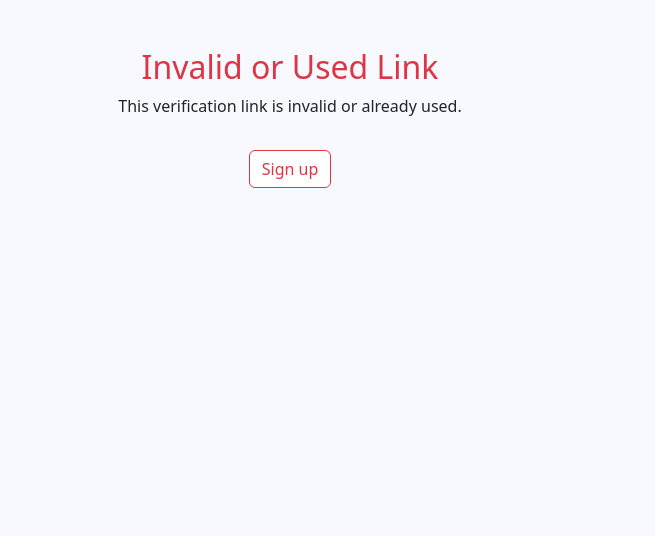
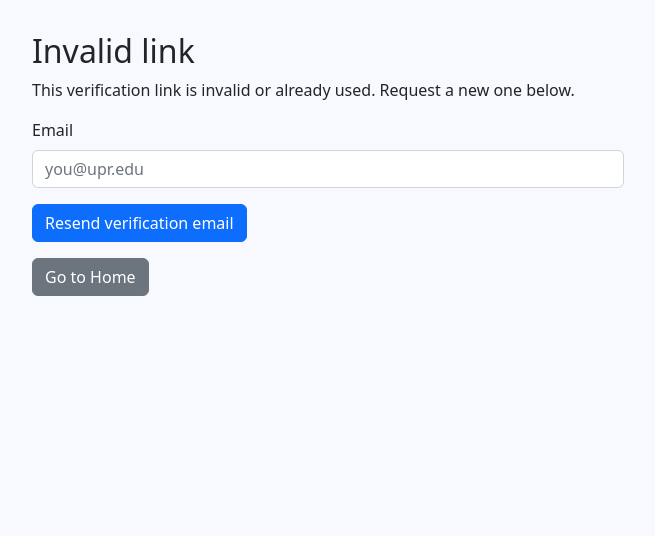
Before and after one commit to diegomartinez13/rum-marketplace, a Django app: page /verify/1/ in a window 1280 px wide. Shown: the part 76-612 px from the top of the page, without its empty margins (312-967 px from the left). Run offline with Django 5.2, Linux system fonts and the light colour scheme; some libraries are stand-ins or nearby versions.

Commit message:
Fix verify view (add GET/POST handlers) and resend verification feature

```diff
--- a/docker-compose.yml
+++ b/docker-compose.yml
@@ -11,8 +11,9 @@ services:
     depends_on:
       - db
     environment:
-      # - EMAIL_BACKEND=django.core.mail.backends.smtp.EmailBackend
-      - EMAIL_BACKEND=django.core.mail.backends.console.EmailBackend
+      #- EMAIL_BACKEND=django.core.mail.backends.smtp.EmailBackend
+      #- EMAIL_BACKEND=django.core.mail.backends.console.EmailBackend
+      - SENDGRID_API_KEY=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
       - EMAIL_HOST=smtp.gmail.com
       - EMAIL_PORT=587
       - EMAIL_USE_TLS=true
--- a/requirements.txt
+++ b/requirements.txt
@@ -5,3 +5,4 @@ psycopg-binary==3.2.9
 sqlparse==0.5.3
 pillow==11.3.0
 gunicorn
+django-anymail
--- /dev/null
+++ b/store_app/templates/partials/_resend_block.html
@@ -0,0 +1,8 @@
+<form method="post" action="{% url 'store_app:resend_verification' %}" class="mt-3">
+  {% csrf_token %}
+  <div class="mb-3">
+    <label for="resend-email" class="form-label">Email</label>
+    <input id="resend-email" name="email" type="email" class="form-control" placeholder="you@upr.edu" required>
+  </div>
+  <button type="submit" class="btn btn-primary">Resend verification email</button>
+</form>
--- a/store_app/templates/verify_result.html
+++ b/store_app/templates/verify_result.html
@@ -1,20 +1,37 @@
 {% extends "base.html" %}
 {% block content %}
-<div class="container mt-5 text-center align-items-center justify-content-center">
-  {% if status == "ok" %}
-  <h2 class="text-success">Email Verified!</h2>
-  <p>Your account is now active. You can log in and use all features.</p>
-  <a href="{% url 'store_app:login' %}" class="btn btn-success mt-3">Go to Login</a>
+  <div class="container" style="max-width:600px;margin:2rem auto;">
 
-  {% elif status == "expired" %}
-  <h2 class="text-warning">Verification Link Expired</h2>
-  <p>The verification link expired. Please sign up again or request a new one.</p>
-  <a href="{% url 'store_app:signup' %}" class="btn btn-outline-warning mt-3">Sign up again</a>
+    {% if status == "ok" %}
+      <h2>Verified!</h2>
+      <p>Your email has been verified. You can now use all features.</p>
 
-  {% else %}
-  <h2 class="text-danger">Invalid or Used Link</h2>
-  <p>This verification link is invalid or already used.</p>
-  <a href="{% url 'store_app:signup' %}" class="btn btn-outline-danger mt-3">Sign up</a>
-  {% endif %}
-</div>
+    {% elif status == "expired" %}
+      <h2>Link expired</h2>
+      <p>This verification link has expired. Request a new one below.</p>
+      {% include "partials/_resend_block.html" %}
+
+    {% elif status == "invalid" %}
+      <h2>Invalid link</h2>
+      <p>This verification link is invalid or already used. Request a new one below.</p>
+      {% include "partials/_resend_block.html" %}
+
+    {% elif status == "resent" %}
+      <h2>Verification email sent</h2>
+      <p>Check your inbox for the new verification email. Open the link and press the <b>Activate</b> button.</p>
+
+    {% elif status == "resend_form" %}
+      <h2>Resend verification</h2>
+      {% include "partials/_resend_block.html" %}
+
+    {% else %}
+      <h2>Verification</h2>
+      <p>If you need a new verification email, request it below.</p>
+      {% include "partials/_resend_block.html" %}
+    {% endif %}
+
+    <p style="margin-top:1rem;">
+      <a href="{% url 'store_app:home' %}" class="btn btn-secondary">Go to Home</a>
+    </p>
+  </div>
 {% endblock %}
--- a/store_app/urls.py
+++ b/store_app/urls.py
@@ -1,19 +1,19 @@
 from django.urls import path
 from . import views
 from django.views.generic import TemplateView
-from .views import SignupView, login_view, VerifyEmailView, home
 from django.shortcuts import render
-
+from . import views
 
 app_name = "store_app"
 
 urlpatterns = [
-    path("", home, name="home"),
+    path("", views.home, name="home"),
     path("search/", views.search, name="search"),
     path("login/", views.login_view, name="login"),
     path("logout/", views.logout_view, name="logout"),
-    path("signup/", SignupView.as_view(), name="signup"),
-    path("verify/<str:token>/", VerifyEmailView.as_view(), name="verify_email"),
+    path("signup/", views.SignupView.as_view(), name="signup"),
+    path("verify/<str:token>/", views.VerifyEmailView.as_view(), name="verify_email"),
+    path("verify/resend/", views.ResendVerificationView.as_view(), name="resend_verification"),
     path(
         "verify-email/",
         lambda r: render(r, "registration/email_verification_sent.html"),
--- a/store_app/views.py
+++ b/store_app/views.py
@@ -265,31 +265,119 @@ class SignupView(View):
 
 
 class VerifyEmailView(View):
+    """
+    Two-step email verification:
+    - GET  /accounts/verify/<token>/  -> show confirmation page with a button
+    - POST /accounts/verify/<token>/  -> re-check token + expiry, then activate
+    """
+
+    confirm_template = "activation_confirm.html"
+    result_template = "verify_result.html"
+
+    def _get_profile_for_token(self, token):
+        from django.utils import timezone
+        try:
+            profile = UserProfile.objects.select_related("user").get(
+                email_token=token,
+                pending_email_verification=True,
+            )
+        except UserProfile.DoesNotExist:
+            return None, "invalid"
+
+        # Expiration check
+        if profile.email_token_expires_at and profile.email_token_expires_at < timezone.now():
+            return None, "expired"
+
+        return profile, "ok"
+
+    def get(self, request, token):
+        # Show the confirmation page only (do NOT activate here)
+        profile, status = self._get_profile_for_token(token)
+        if status != "ok":
+            # Render a generic result page the app already uses
+            return render(request, self.result_template, {"status": status})
+
+        return render(
+            request,
+            self.confirm_template,
+            {
+                "user": profile.user,
+                "token": token,  # included as hidden field in the form
+            },
+        )
+
+    def post(self, request, token):
+        # Only a human click (POST) can activate the account
+        profile, status = self._get_profile_for_token(token)
+        if status != "ok":
+            return render(request, self.result_template, {"status": status})
+
+        # Re-check that the token still matches (defense-in-depth)
+        if profile.email_token != token or not profile.pending_email_verification:
+            return render(request, self.result_template, {"status": "invalid"})
+
+        # Mark verified
+        profile.mark_verified()
+
+        messages.success(request, "Email verified. You can now use all features.")
+        return render(request, self.result_template, {"status": "ok"})
+
+def _send_verification_email(request, user, profile):
+  """
+  Generates a fresh token (60 min expiry) and sends the verification email.
+  The email instructs the user to press the button on the page (two-step activation).
+  """
+  token = new_email_token()
+  profile.email_token = token
+  profile.email_token_expires_at = timezone.now() + timedelta(minutes=60)
+  profile.pending_email_verification = True
+  profile.save(update_fields=["email_token", "email_token_expires_at", "pending_email_verification"])
+
+  activate_url = request.build_absolute_uri(
+      reverse("store_app:verify_email", kwargs={"token": token})
+  )
+  ctx = {"username": user.username, "activate_url": activate_url}
+
+  html_body = render_to_string("emails/verify_email.html", ctx)
+  email = EmailMessage(
+      subject="Verify your RUM Marketplace email",
+      body=html_body,
+      from_email=settings.DEFAULT_FROM_EMAIL,
+      to=[user.email],
+  )
+  email.content_subtype = "html"
+  email.send(fail_silently=False)
+
+class ResendVerificationView(View):
     template_name = "verify_result.html"
 
-    def get(self, request, token):
-        # Look for the token in UserProfile instead of User
+    def getResendVerifiaction(self, request):
+        # show the small form
+        return render(request, self.template_name, {"status": "resend_form"})
+
+    def createResendVerification(self, request):
+        email = (request.POST.get("email") or "").strip().lower()
+        if not email:
+            messages.error(request, "Please enter your email.")
+            return render(request, self.template_name, {"status": "resend_form"})
+
+        # look for a user profile with pending verification
+        profile = (
+            UserProfile.objects.select_related("user")
+            .filter(
+                Q(user__email__iexact=email),
+                Q(pending_email_verification=True),
+            )
+            .first()
+        )
+        if not profile:
+            messages.error(request, "We didn't find a pending verification for that email.")
+            return render(request, self.template_name, {"status": "resend_form"})
+
         try:
-            profile = UserProfile.objects.select_related('user').get(
-                email_token=token,
-                pending_email_verification=True
-            )
-        except UserProfile.DoesNotExist:
-            messages.error(request, "Invalid or used verification link.")
-            return render(request, self.template_name, {"status": "error"})
-
-        # Check expiration
-        if (profile.email_token_expires_at and
-            profile.email_token_expires_at < timezone.now()):
-            messages.error(request, "This verification link has expired.")
-            return render(request, self.template_name, {"status": "expired"})
-
-        # Mark as verified
-        profile.mark_verified()
-
-        # Log the user in automatically after verification
-        if not request.user.is_authenticated:
-            login(request, profile.user)
-
-        messages.success(request, "Email verified. You can now use all features.")
-        return render(request, "home.html", {"status": "ok"})
+            _send_verification_email(request, profile.user, profile)
+            messages.success(request, "We sent you a new verification email.")
+            return render(request, self.template_name, {"status": "resent"})
+        except Exception:
+            messages.error(request, "Couldn't send the email right now. Try again shortly.")
+            return render(request, self.template_name, {"status": "resend_form"})
```
Also changed, not shown: rum_marketplace_project/settings.py (+10 -5 lines), store_app/templates/activation_confirm.html (added, +20 -0 lines), store_app/templates/emails/verify_email.html (+4 -9 lines).
